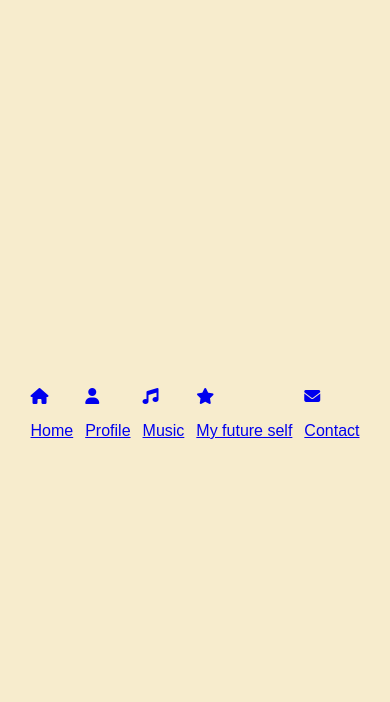
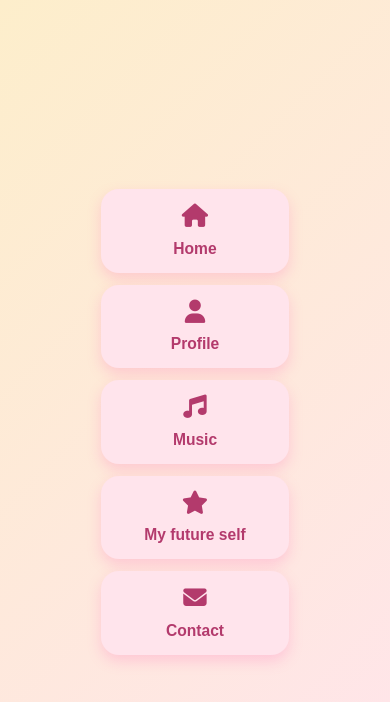
Before and after one commit to Nattida00/N27, a plain HTML site: page Home.html in a window 390 px wide. Drawn offline with Linux system fonts and the light colour scheme.

Commit message:
Update Home.css

```diff
--- a/Home.css
+++ b/Home.css
@@ -1,67 +1,91 @@
+/* ================= BODY ================= */
 body {
   margin: 0;
-  padding: 0;
+  font-family: "Poppins", "Mitr", sans-serif;
+  background: linear-gradient(135deg, #fdeecb 0%, #ffe4ec 100%);
   display: flex;
   justify-content: center;
   align-items: center;
-  min-height: 100vh; /* ✅ ให้สูงอย่างน้อยเต็มจอ */
-  background: #f7eccd;
-  font-family: Arial, sans-serif;
+  min-height: 100vh;
+  color: #b33a6c;
+  padding: 20px;
+  box-sizing: border-box;
+  flex-direction: column;
 }
 
+/* ================= MENU ================= */
 .menu {
   display: flex;
-  gap: clamp(12px, 2vw, 24px);  /* ✅ ยืดหดตามจอ */
   flex-wrap: wrap;
   justify-content: center;
-  padding: clamp(10px, 4vw, 30px);
+  gap: clamp(12px, 2vw, 30px);
+  max-width: 1200px;
+  width: 100%;
 }
 
-.pill {
-  width: clamp(80px, 15vw, 180px);    /* ✅ ยืดอัตโนมัติ */
-  aspect-ratio: 1 / 2.5;              /* ✅ รักษาสัดส่วน pill */
-  border: 4px solid black;
-  border-radius: clamp(40px, 12vw, 90px);
-  display: flex;
-  justify-content: center;
-  align-items: center;
-  position: relative;
-  font-size: clamp(18px, 3vw, 32px);  /* ✅ ฟอนต์ปรับตามกล่อง */
-  font-weight: bold;
-  overflow: hidden;
+/* ================= CARD ================= */
+.card {
+  background: #ffe4ec;
+  border-radius: 18px;
+  padding: clamp(25px, 3vw, 50px);  /* เพิ่มขนาดบนจอใหญ่ */
+  text-align: center;
+  width: clamp(140px, 18%, 220px);   /* กว้างมากขึ้นบน Desktop */
+  cursor: pointer;
+  box-shadow: 0 6px 14px rgba(255, 105, 180, 0.25);
+  transition: transform 0.25s ease, box-shadow 0.25s ease, background 0.3s, color 0.3s;
+  color: #b33a6c;
   text-decoration: none;
-  color: black;
-  background: white;
-  transition: transform 0.3s ease, box-shadow 0.3s ease;
+  display: inline-block;
 }
 
-.pill span {
-  position: relative;
-  z-index: 2;
+.card:hover {
+  transform: translateY(-6px) scale(1.05);
+  box-shadow: 0 10px 20px rgba(255, 105, 180, 0.35);
+  background: linear-gradient(135deg, #ffb6c1, #ff8da1);
+  color: #fff;
 }
 
-/* แถบสีตรงกลาง */
-.pill::before {
-  content: "";
-  position: absolute;
-  top: 50%;
-  left: 0;
-  width: 100%;
-  height: clamp(40px, 20%, 80px); /* ✅ ยืดหยุ่นตามขนาด pill */
-  transform: translateY(-50%);
-  z-index: 1;
+.card i {
+  font-size: clamp(28px, 3vw, 48px); /* ไอคอนใหญ่ขึ้น */
+  color: #b33a6c;
+  margin-bottom: 12px;
+  transition: color 0.3s;
 }
 
-.pill.red::before {
-  background: #e32222;
+.card:hover i {
+  color: #fff;
 }
 
-.pill.pink::before {
-  background: #f5a6d0;
+.card p {
+  margin: 0;
+  font-size: clamp(16px, 2vw, 24px); /* ตัวอักษรใหญ่ขึ้น */
+  font-weight: 600;
+  color: inherit;
 }
 
-/* เอฟเฟกต์ hover */
-.pill:hover {
-  transform: scale(1.08) rotate(1deg);
-  box-shadow: 0 8px 18px rgba(0,0,0,0.2);
+/* ================= RESPONSIVE ================= */
+@media (max-width: 900px) { /* แท็บเล็ต / โน้ตบุ๊กเล็ก */
+  .card {
+    width: clamp(130px, 22%, 180px);
+    padding: clamp(20px, 2.5vw, 35px);
+  }
+  .card i {
+    font-size: clamp(24px, 2.5vw, 36px);
+  }
+  .card p {
+    font-size: clamp(14px, 1.8vw, 20px);
+  }
 }
+
+@media (max-width: 600px) { /* มือถือ */
+  .card {
+    width: 45%;
+    padding: clamp(15px, 3vw, 25px);
+  }
+  .card i {
+    font-size: clamp(20px, 6vw, 28px);
+  }
+  .card p {
+    font-size: clamp(12px, 4vw, 16px);
+  }
+}
```
